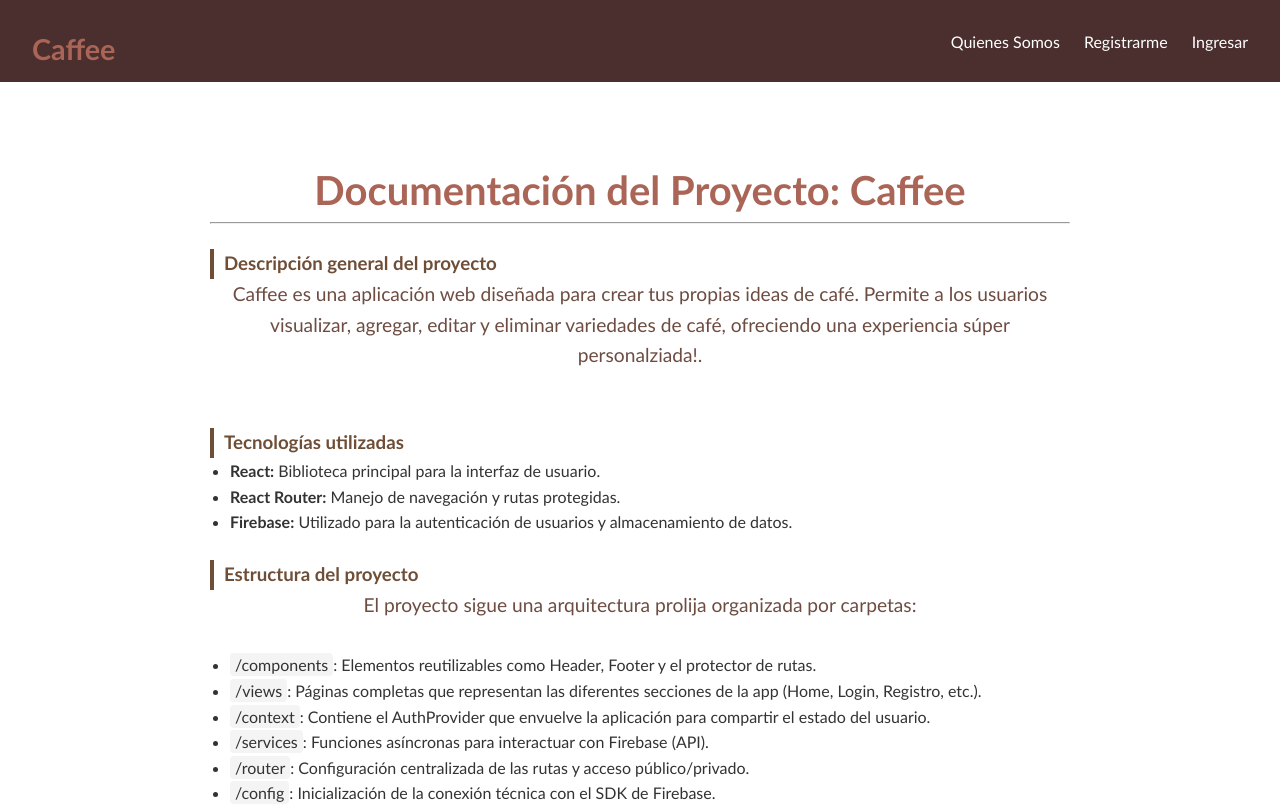
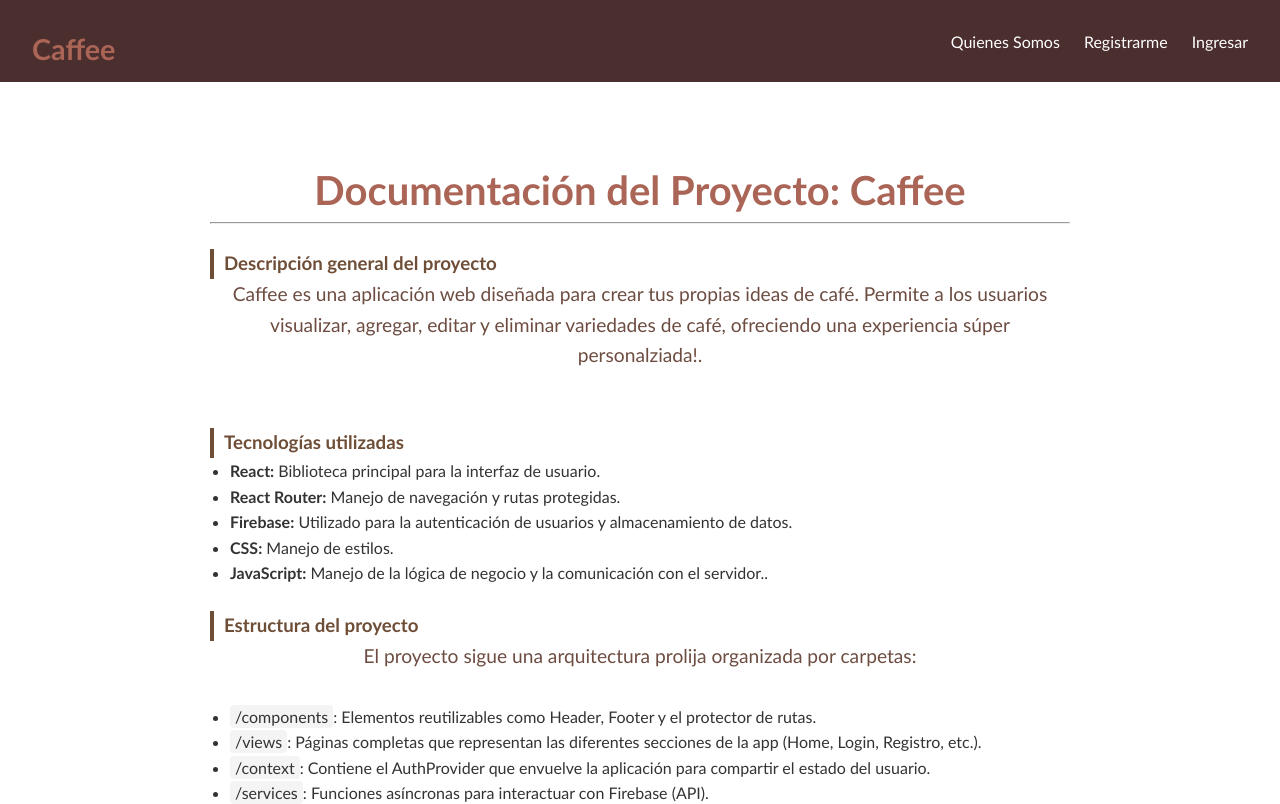
Before and after one commit to aryins/tp-utn, a React (Vite) app: page /quienes-somos in a window 1280 px wide. Shown: the top 804 px of the page. Built offline with nearby package versions, Linux system fonts and the light colour scheme; no server answers.

Commit message:
Refactor QuienesSomos component structure and styles

```diff
--- a/src/views/QuienesSomos.jsx
+++ b/src/views/QuienesSomos.jsx
@@ -24,6 +24,8 @@ const QuienesSomos = () => {
                         <li><strong>React:</strong> Biblioteca principal para la interfaz de usuario.</li>
                         <li><strong>React Router:</strong> Manejo de navegación y rutas protegidas.</li>
                         <li><strong>Firebase:</strong> Utilizado para la autenticación de usuarios y almacenamiento de datos.</li>
+                        <li><strong>CSS:</strong> Manejo de estilos.</li>
+                        <li><strong>JavaScript:</strong> Manejo de la lógica de negocio y la comunicación con el servidor..</li>
                     </ul>
 
                     <h3>Estructura del proyecto</h3>
@@ -70,4 +72,5 @@ const QuienesSomos = () => {
     )
 }
 
+
 export { QuienesSomos }
```
